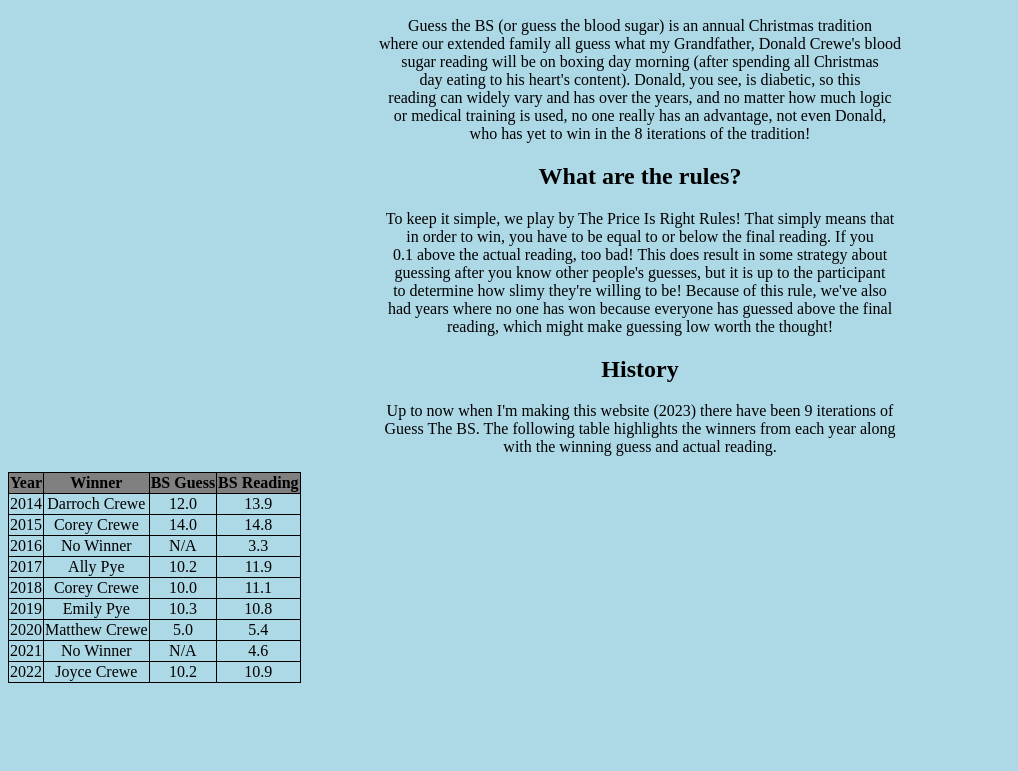
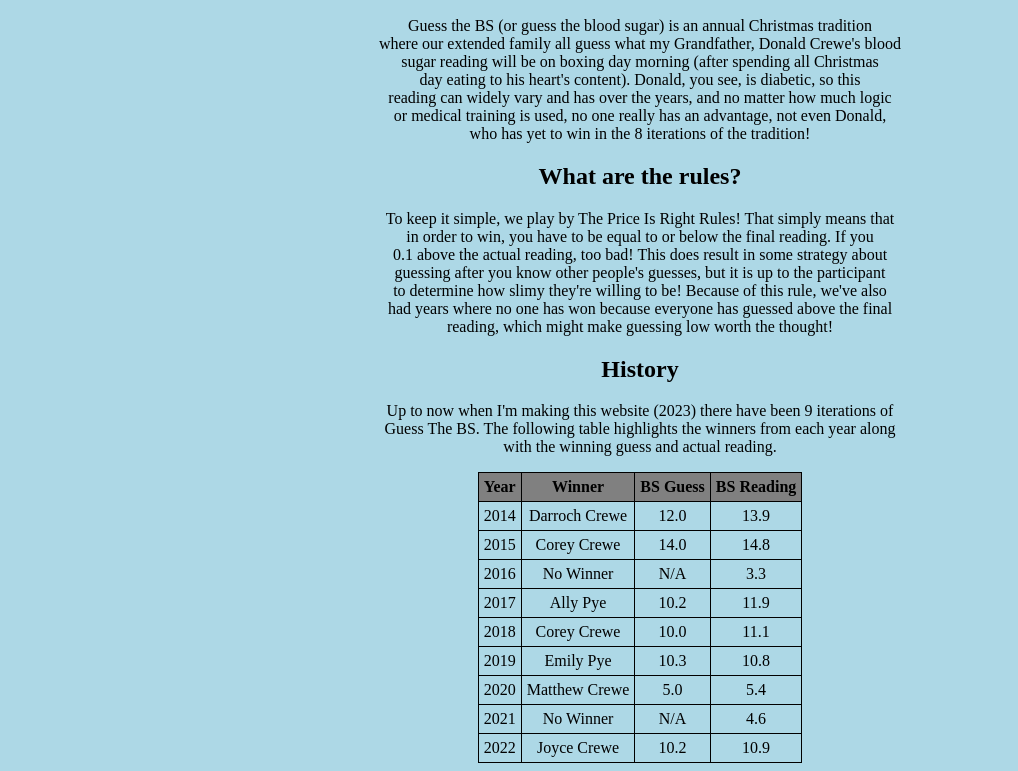
Before and after one commit to mdcrewe/mdcrewe.github.io, a plain HTML site: page index.html in a window 1280 px wide. Shown: the part 110-881 px from the top of the page, without its empty margins (0-1018 px from the left). Before the commit the page ends 801 px from the top, so only its background shows below. Drawn offline with Linux system fonts and the light colour scheme.

Commit message:
CHanged position of table

```diff
--- a/style_sheet.css
+++ b/style_sheet.css
@@ -4,6 +4,8 @@ body {
 
 .center {
     text-align: center;
+    margin-left: auto;
+    margin-right: auto;
 }
 
 #page_title {
@@ -13,6 +15,8 @@ body {
 th, td, table {
     border: 1px solid black;
     border-collapse: collapse;
+    padding: 5px;
+    text-align: center;
 }
 
 th {
```
